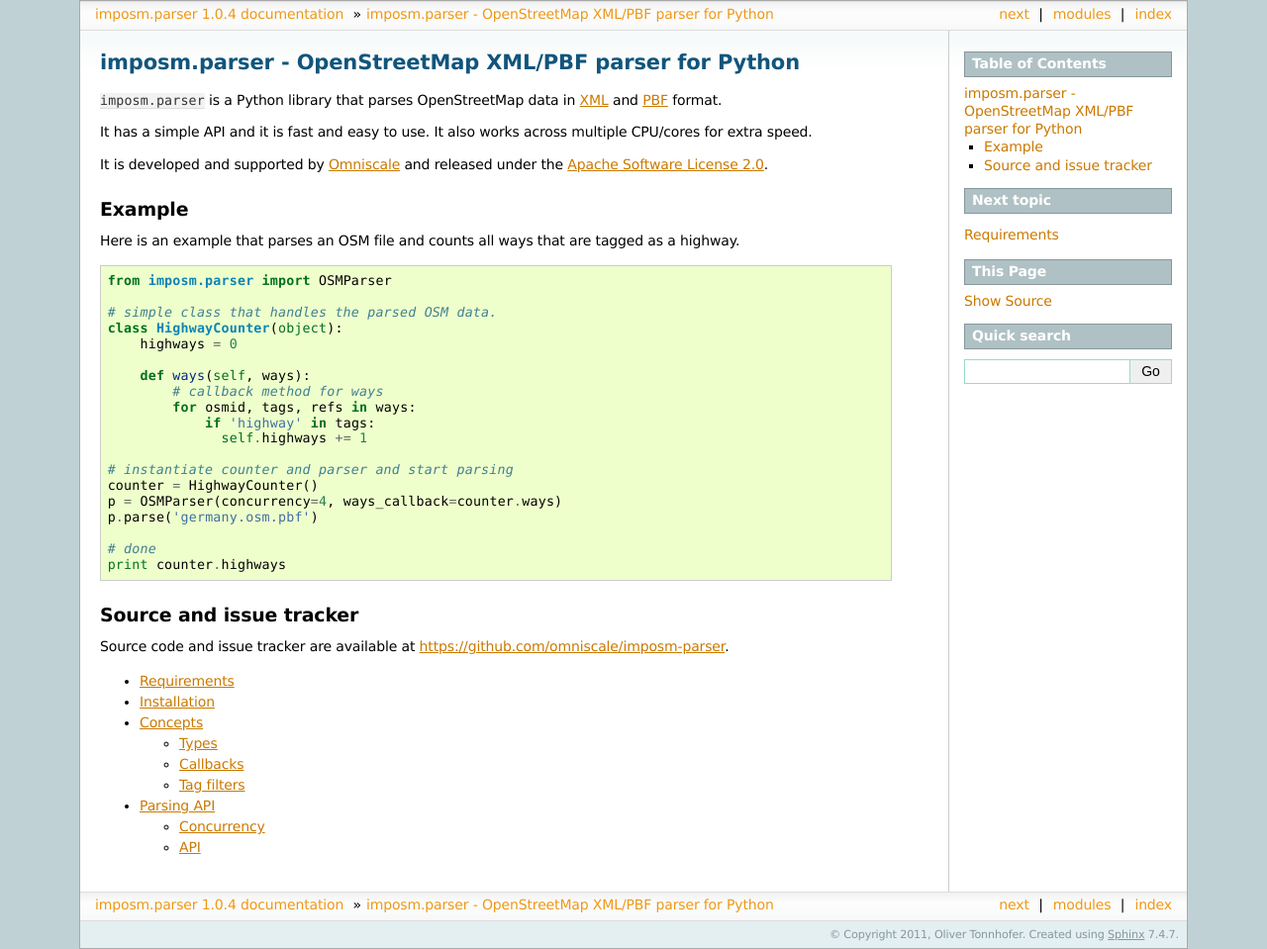
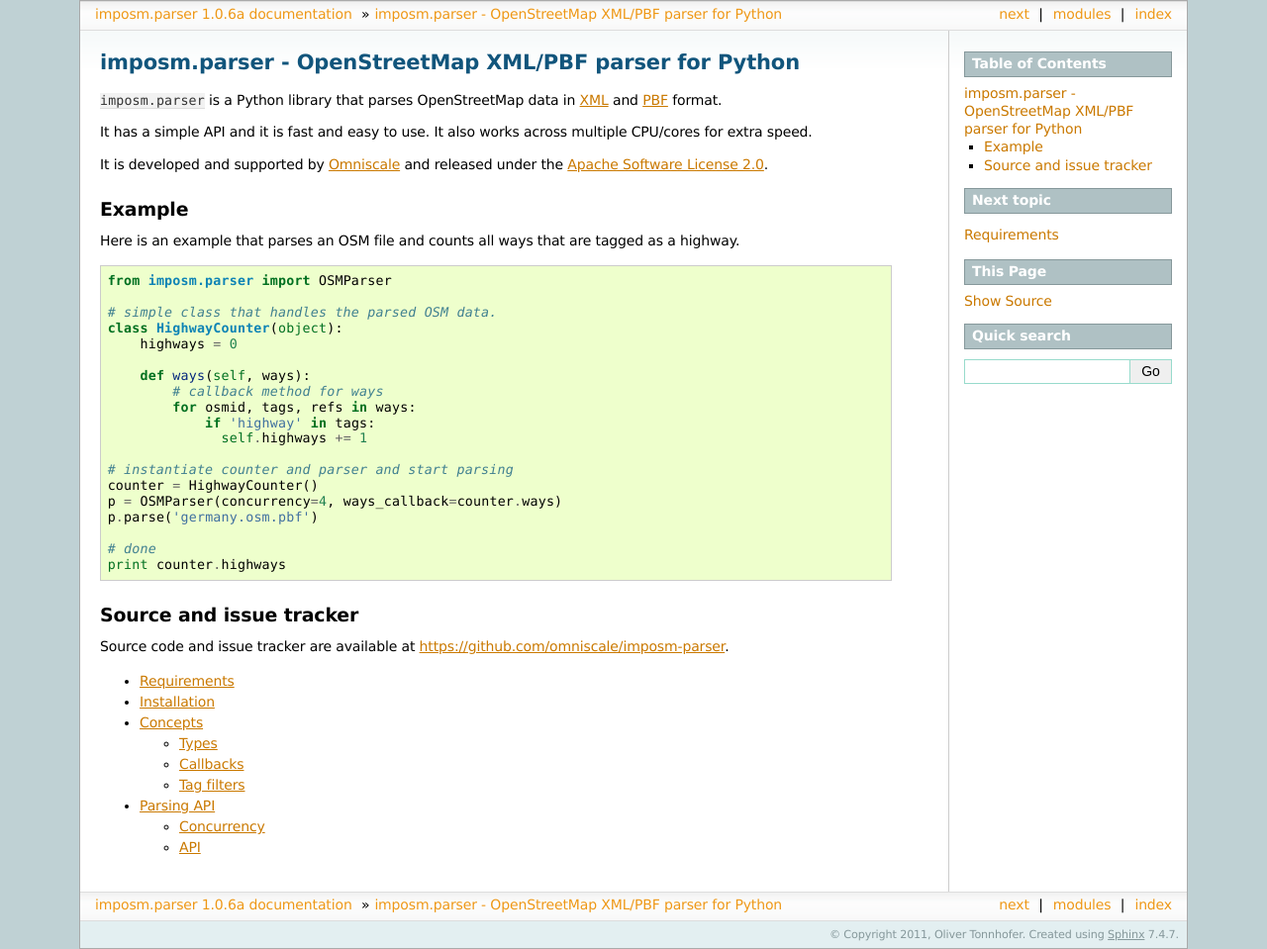
Before and after one commit to omniscale/imposm-parser, a Sphinx documentation site: the page built from doc/source/index.rst, in a window 1280 px wide. Shown: the whole page at 99% size. Built offline with Sphinx 7.4.7, drawn with Linux system fonts in a browser that asks for light colours.

Commit message:
update version for next release

```diff
--- a/doc/source/conf.py
+++ b/doc/source/conf.py
@@ -50,7 +50,7 @@ copyright = u'2011, Oliver Tonnhofer'
 # The short X.Y version.
 version = '1.0'
 # The full version, including alpha/beta/rc tags.
-release = '1.0.4'
+release = '1.0.6a'
 
 # The language for content autogenerated by Sphinx. Refer to documentation
 # for a list of supported languages.
--- a/setup.py
+++ b/setup.py
@@ -36,7 +36,7 @@ if tuple(map(str, platform.python_version_tuple())) < ('2', '6'):
 
 setup(
     name='imposm.parser',
-    version="1.0.4",
+    version="1.0.6a",
     description='Fast and easy OpenStreetMap XML/PBF parser.',
     long_description=open('README.rst').read() + open('CHANGES').read(),
     author='Oliver Tonnhofer',
```
